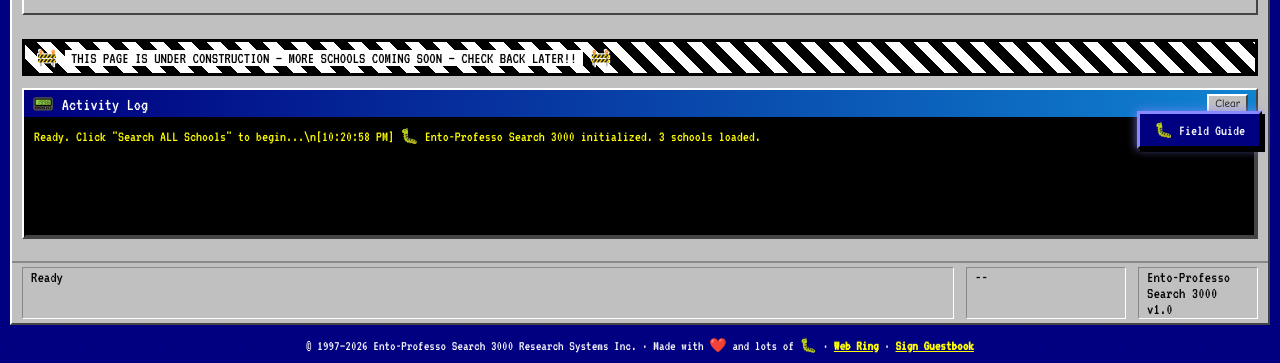
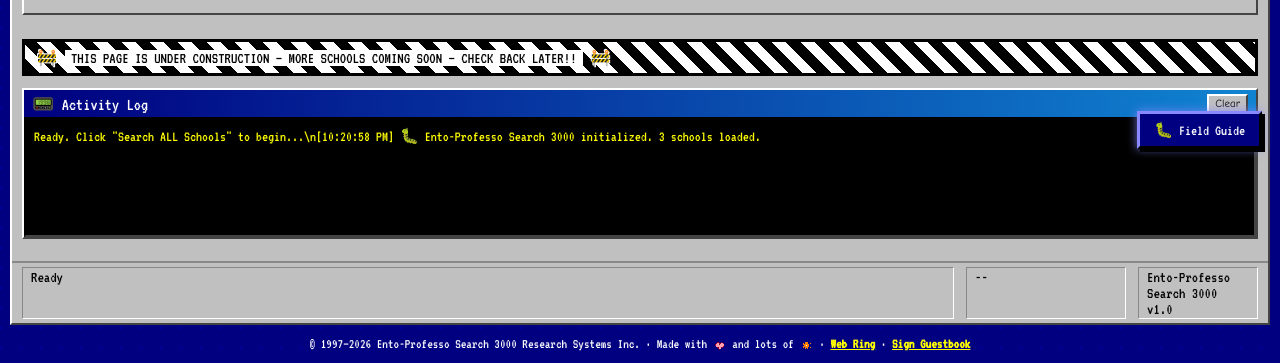
Before and after one commit to Pondering-North/bugprof-finder, a plain HTML site: page index.html in a window 1280 px wide. Shown: the part 633-996 px from the top of the page. Drawn offline with Linux system fonts and the light colour scheme.

Commit message:
Update 'made with love' message with personal pictures

```diff
--- a/index.html
+++ b/index.html
@@ -440,7 +440,10 @@
 </div>
 
 <p style="text-align:center; font-family:'VT323',monospace; font-size:14px; color:#fff; margin-top:6px;">
-  © 1997–2026 Ento-Professo Search 3000 Research Systems Inc. · Made with ❤️ and lots of 🐛 ·
+  © 1997–2026 Ento-Professo Search 3000 Research Systems Inc. · Made with
+  <image src="images/heart.png" style="height:14px; vertical-align:middle; image-rendering: pixelated;">
+  and lots of
+  <image src="images/space-invader-orange.png" style="height:14px; vertical-align:middle; image-rendering: pixelated;"> ·
   <a href="#" style="color:#ffff00; font-weight:bold;">Web Ring</a> ·
   <a href="guestbook.html" style="color:#ffff00; font-weight:bold;">Sign Guestbook</a>
 </p>
```
